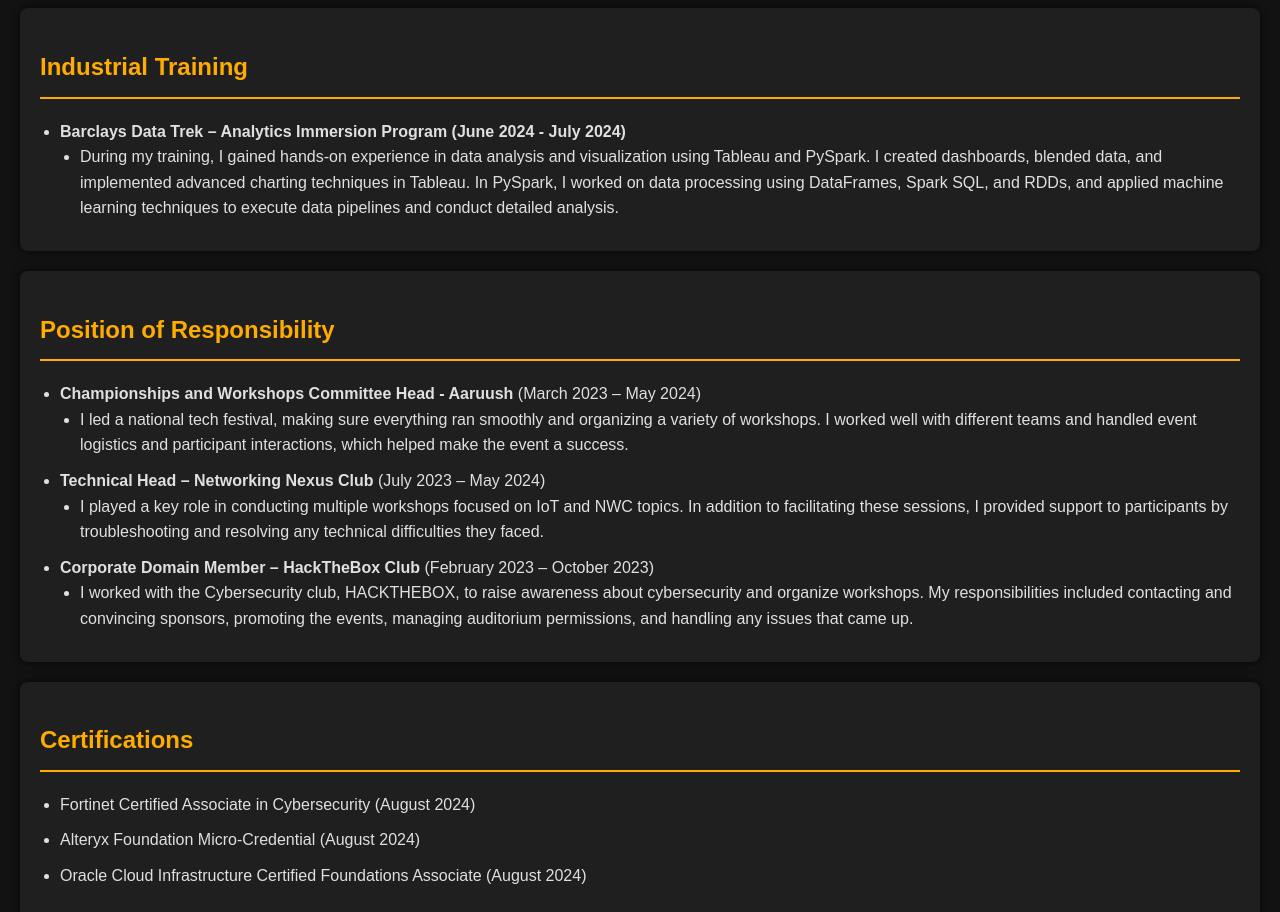
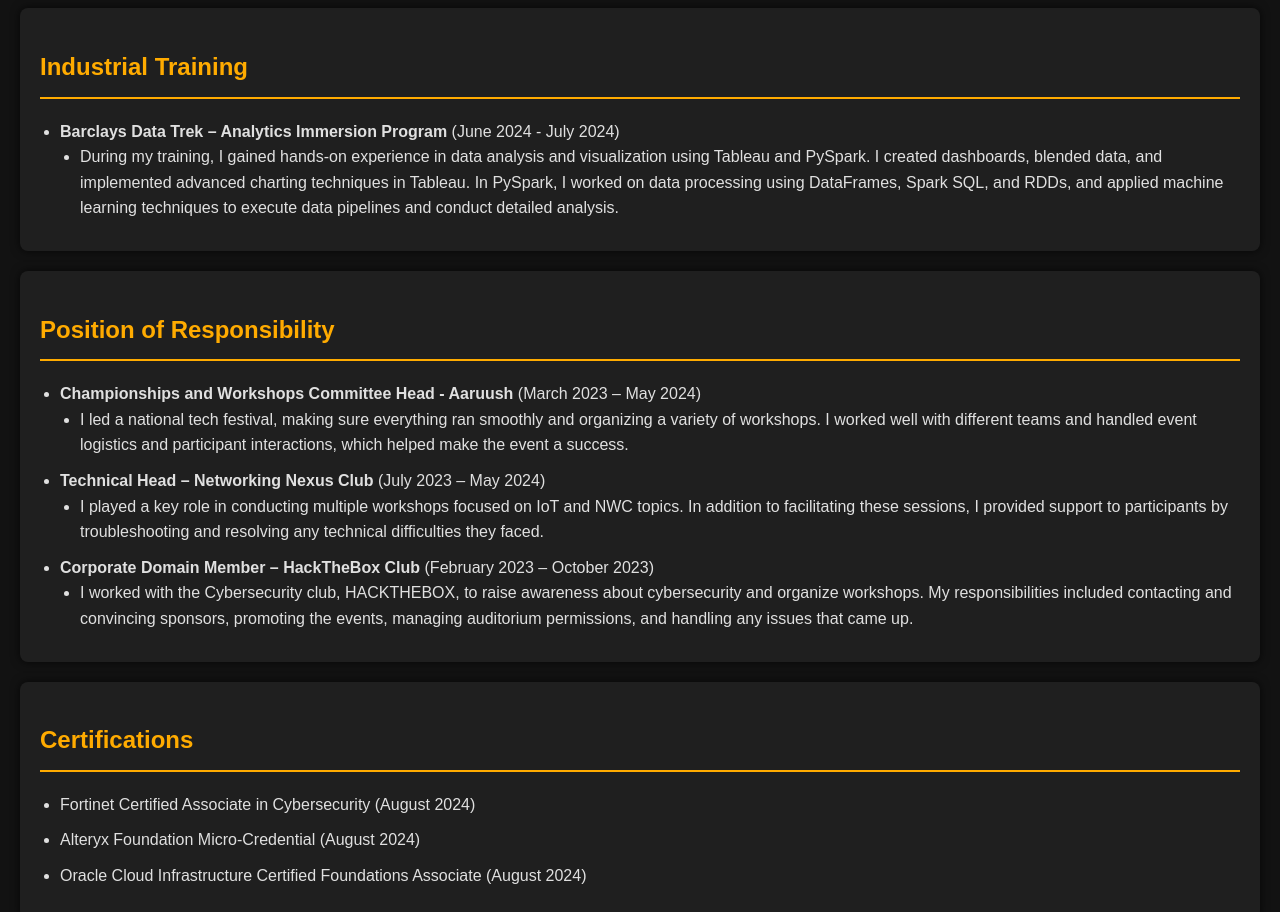
Before and after one commit to Ramuji111/Portfolio, a plain HTML site: page portfolio_website/index.html in a window 1280 px wide. Shown: the part 1580-2492 px from the top of the page. Drawn offline with Linux system fonts and the light colour scheme.

Commit message:
Update index.html

```diff
--- a/portfolio_website/index.html
+++ b/portfolio_website/index.html
@@ -79,7 +79,7 @@
         <h2>Industrial Training</h2>
         <ul>
             <li>
-                <strong>Barclays Data Trek – Analytics Immersion Program (June 2024 - July 2024)</strong>
+                <strong>Barclays Data Trek – Analytics Immersion Program</strong> (June 2024 - July 2024)
                 <ul>
                     <li>During my training, I gained hands-on experience in data analysis and visualization using Tableau and PySpark. I created dashboards, blended data, and implemented advanced charting techniques in Tableau. In PySpark, I worked on data processing using DataFrames, Spark SQL, and RDDs, and applied machine learning techniques to execute data pipelines and conduct detailed analysis.</li>
                 </ul>
```
